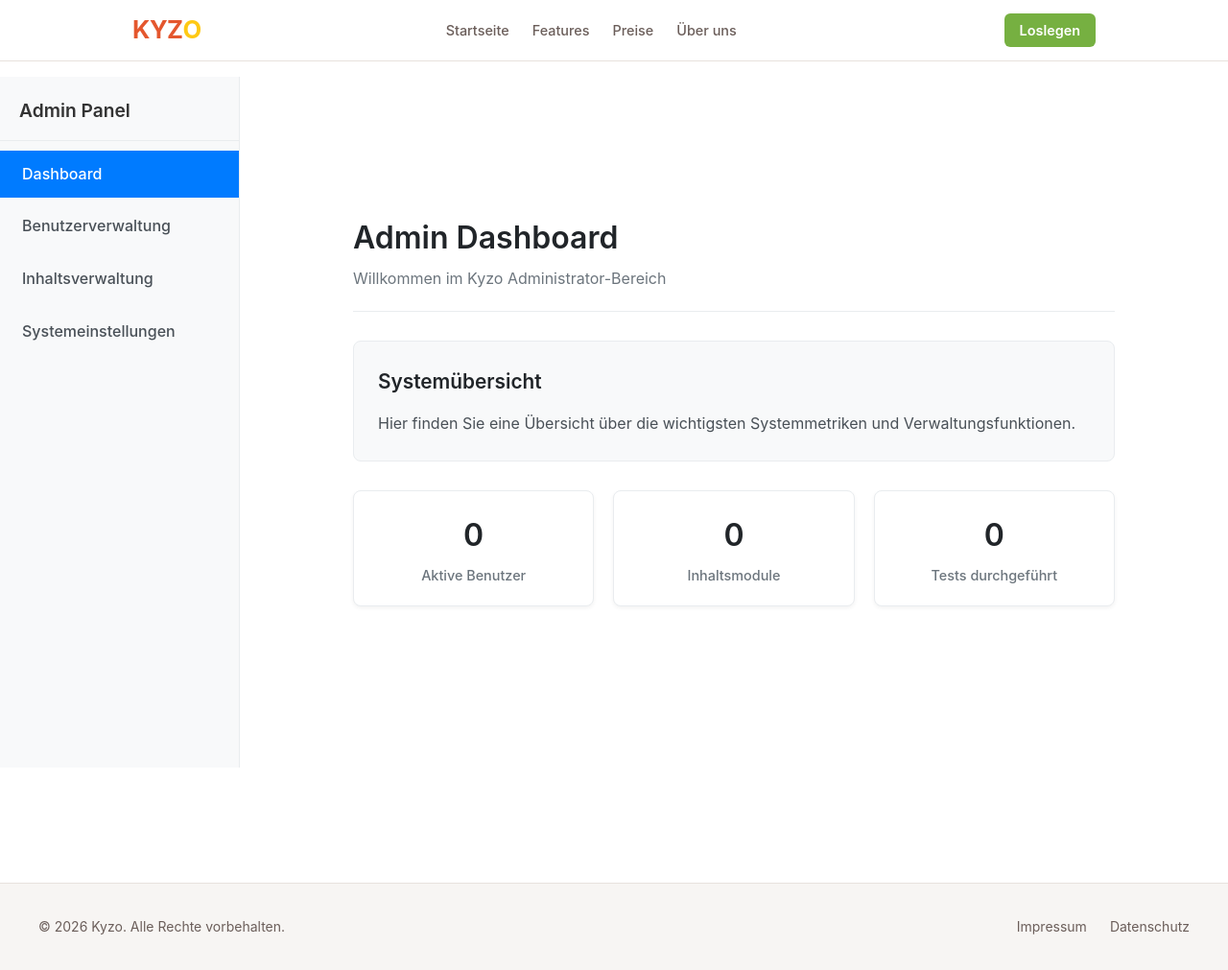
After one commit to MarkusPrivat/KYZO, a Flask app: template apps/kyzo_frontend/templates/admin/dashboard.html in a window 1280 px wide. The commit adds this page. Shown: the whole page at 96% size. Run offline with Flask 3, Linux system fonts and the light colour scheme; the template is opened without the code that fills it, so the values that code supplies are empty.

Commit message:
feat(017): implement admin route protection and navigation
- Added admin route (/admin) with JWT authentication and role-based access control
- Implemented admin navigation link that appears only for admin users
- Added role checking from JWT token (supports scopes, role, user_role claims)
- Created admin dashboard template with sidebar layout
- Non-admin users are redirected from /admin to homepage
- Expired tokens redirect to login page
- Added comprehensive test report and moved issue to /done folder

Closes issue #017

Generated by Mistral Vibe.

```diff
--- a/apps/kyzo_frontend/__init__.py
+++ b/apps/kyzo_frontend/__init__.py
@@ -27,6 +27,8 @@ def create_app(config_name="development"):
 
     # Register blueprints
     from .routes.main import main_bp
+    from .routes.admin import admin_bp
     app.register_blueprint(main_bp)
+    app.register_blueprint(admin_bp)
 
     return app
--- /dev/null
+++ b/apps/kyzo_frontend/templates/admin/dashboard.html
@@ -0,0 +1,238 @@
+{% extends "base.html" %}
+
+{% block title %}Admin Dashboard - Kyzo{% endblock %}
+
+{% block content %}
+<div class="admin-container">
+  <div class="admin-sidebar">
+    <nav class="admin-nav">
+      <h2 class="admin-nav__title">Admin Panel</h2>
+      <ul class="admin-nav__list">
+        <li class="admin-nav__item">
+          <a href="{{ url_for('admin.admin_dashboard') }}" class="admin-nav__link admin-nav__link--active">
+            Dashboard
+          </a>
+        </li>
+        <li class="admin-nav__item">
+          <a href="#" class="admin-nav__link">
+            Benutzerverwaltung
+          </a>
+        </li>
+        <li class="admin-nav__item">
+          <a href="#" class="admin-nav__link">
+            Inhaltsverwaltung
+          </a>
+        </li>
+        <li class="admin-nav__item">
+          <a href="#" class="admin-nav__link">
+            Systemeinstellungen
+          </a>
+        </li>
+      </ul>
+    </nav>
+  </div>
+
+  <div class="admin-main">
+    <header class="admin-header">
+      <h1 class="admin-header__title">Admin Dashboard</h1>
+      <p class="admin-header__subtitle">Willkommen im Kyzo Administrator-Bereich</p>
+    </header>
+
+    <div class="admin-content">
+      <div class="admin-card">
+        <h3 class="admin-card__title">Systemübersicht</h3>
+        <p class="admin-card__text">Hier finden Sie eine Übersicht über die wichtigsten Systemmetriken und Verwaltungsfunktionen.</p>
+      </div>
+
+      <div class="admin-stats">
+        <div class="admin-stat">
+          <div class="admin-stat__value">0</div>
+          <div class="admin-stat__label">Aktive Benutzer</div>
+        </div>
+
+        <div class="admin-stat">
+          <div class="admin-stat__value">0</div>
+          <div class="admin-stat__label">Inhaltsmodule</div>
+        </div>
+
+        <div class="admin-stat">
+          <div class="admin-stat__value">0</div>
+          <div class="admin-stat__label">Tests durchgeführt</div>
+        </div>
+      </div>
+    </div>
+  </div>
+</div>
+
+<style>
+  /* Admin Dashboard Styles */
+  .admin-container {
+    display: flex;
+    min-height: calc(100vh - 120px); /* Adjust for header/footer */
+    margin-top: 80px; /* Adjust for navigation */
+  }
+
+  .admin-sidebar {
+    width: 250px;
+    background-color: #f8f9fa;
+    border-right: 1px solid #e9ecef;
+    position: fixed;
+    left: 0;
+    top: 80px; /* Adjust for navigation height */
+    bottom: 0;
+    overflow-y: auto;
+    padding: 20px 0;
+  }
+
+  .admin-nav {
+    width: 100%;
+  }
+
+  .admin-nav__title {
+    font-size: 1.2rem;
+    font-weight: 600;
+    color: #333;
+    padding: 0 20px 15px;
+    margin-bottom: 10px;
+    border-bottom: 1px solid #e9ecef;
+  }
+
+  .admin-nav__list {
+    list-style: none;
+    padding: 0;
+    margin: 0;
+  }
+
+  .admin-nav__item {
+    margin-bottom: 5px;
+  }
+
+  .admin-nav__link {
+    display: block;
+    padding: 12px 20px;
+    color: #495057;
+    text-decoration: none;
+    font-weight: 500;
+    transition: all 0.2s ease;
+    border-left: 3px solid transparent;
+  }
+
+  .admin-nav__link:hover {
+    background-color: #e9ecef;
+    color: #212529;
+  }
+
+  .admin-nav__link--active {
+    background-color: #007bff;
+    color: white;
+    border-left: 3px solid #007bff;
+  }
+
+  .admin-nav__link--active:hover {
+    background-color: #0069d9;
+  }
+
+  .admin-main {
+    flex: 1;
+    margin-left: 250px; /* Same as sidebar width */
+    padding: 30px;
+    background-color: #fff;
+  }
+
+  .admin-header {
+    margin-bottom: 30px;
+    padding-bottom: 20px;
+    border-bottom: 1px solid #e9ecef;
+  }
+
+  .admin-header__title {
+    font-size: 2rem;
+    font-weight: 600;
+    color: #212529;
+    margin-bottom: 5px;
+  }
+
+  .admin-header__subtitle {
+    font-size: 1rem;
+    color: #6c757d;
+    margin: 0;
+  }
+
+  .admin-card {
+    background-color: #f8f9fa;
+    border-radius: 8px;
+    padding: 25px;
+    margin-bottom: 30px;
+    border: 1px solid #e9ecef;
+  }
+
+  .admin-card__title {
+    font-size: 1.3rem;
+    font-weight: 600;
+    color: #212529;
+    margin-top: 0;
+    margin-bottom: 15px;
+  }
+
+  .admin-card__text {
+    color: #495057;
+    line-height: 1.6;
+    margin: 0;
+  }
+
+  .admin-stats {
+    display: flex;
+    gap: 20px;
+    margin-top: 20px;
+  }
+
+  .admin-stat {
+    flex: 1;
+    background-color: white;
+    border-radius: 8px;
+    padding: 20px;
+    text-align: center;
+    box-shadow: 0 2px 4px rgba(0, 0, 0, 0.05);
+    border: 1px solid #e9ecef;
+  }
+
+  .admin-stat__value {
+    font-size: 2rem;
+    font-weight: 600;
+    color: #212529;
+    margin-bottom: 5px;
+  }
+
+  .admin-stat__label {
+    font-size: 0.9rem;
+    color: #6c757d;
+    font-weight: 500;
+  }
+
+  /* Responsive adjustments */
+  @media (max-width: 768px) {
+    .admin-container {
+      flex-direction: column;
+      margin-top: 60px;
+    }
+
+    .admin-sidebar {
+      width: 100%;
+      position: relative;
+      top: auto;
+      left: auto;
+      bottom: auto;
+    }
+
+    .admin-main {
+      margin-left: 0;
+      padding: 20px;
+    }
+
+    .admin-stats {
+      flex-direction: column;
+      gap: 15px;
+    }
+  }
+</style>
+{% endblock %}
--- a/apps/kyzo_frontend/templates/base.html
+++ b/apps/kyzo_frontend/templates/base.html
@@ -24,6 +24,7 @@
         <li><a href="/features" class="nav__link">Features</a></li>
         <li><a href="/pricing" class="nav__link">Preise</a></li>
         <li><a href="/about" class="nav__link">Über uns</a></li>
+        <li><a href="/admin" class="nav__link" id="nav-admin-link" style="display: none;">Admin</a></li>
       </ul>
 
       <div class="nav__cta" id="nav-cta">
@@ -56,6 +57,7 @@
         <li><a href="/features" class="nav__mobile-link">Features</a></li>
         <li><a href="/pricing" class="nav__mobile-link">Preise</a></li>
         <li><a href="/about" class="nav__mobile-link">Über uns</a></li>
+        <li><a href="/admin" class="nav__mobile-link" id="nav-mobile-admin-link" style="display: none;">Admin</a></li>
       </ul>
       <div class="nav__mobile-cta" id="nav-mobile-cta">
         <a href="/register" class="nav__cta-btn nav__cta-btn--anon">Loslegen</a>
@@ -97,9 +99,11 @@
       var dropdown = document.getElementById("nav-cta-dropdown");
       var mobileUserBtn = document.getElementById("nav-mobile-user-btn");
       var mobileLogoutBtn = document.getElementById("nav-mobile-logout-btn");
+      var adminLink = document.getElementById("nav-admin-link");
+      var mobileAdminLink = document.getElementById("nav-mobile-admin-link");
 
       if (token) {
-        /* Decode JWT payload to get username */
+        /* Decode JWT payload to get username and role */
         try {
           var payload = token.split(".")[1];
           var decoded = decodeURIComponent(
@@ -111,6 +115,24 @@
           var username = data.name || data.username || "Profil";
           document.getElementById("nav-username").textContent = username;
           document.getElementById("nav-mobile-username").textContent = username;
+
+          /* Check if user is admin and show admin link */
+          var isAdmin = false;
+          if (data.scopes && (data.scopes === "admin" || (Array.isArray(data.scopes) && data.scopes.includes("admin")))) {
+            isAdmin = true;
+          } else if (data.role === "admin") {
+            isAdmin = true;
+          } else if (data.user_role === "admin") {
+            isAdmin = true;
+          }
+
+          if (isAdmin && adminLink) {
+            adminLink.style.display = "block";
+          }
+          if (isAdmin && mobileAdminLink) {
+            mobileAdminLink.style.display = "block";
+          }
+
         } catch (e) {
           document.getElementById("nav-username").textContent = "Profil";
           document.getElementById("nav-mobile-username").textContent = "Profil";
```
Also changed, not shown: apps/kyzo_frontend/routes/admin.py (added, +107 -0 lines).
